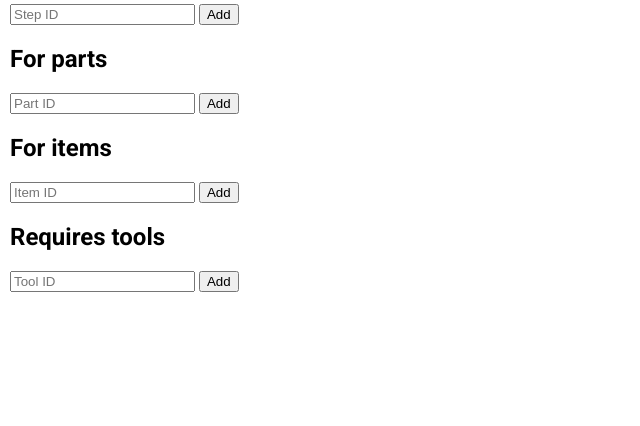
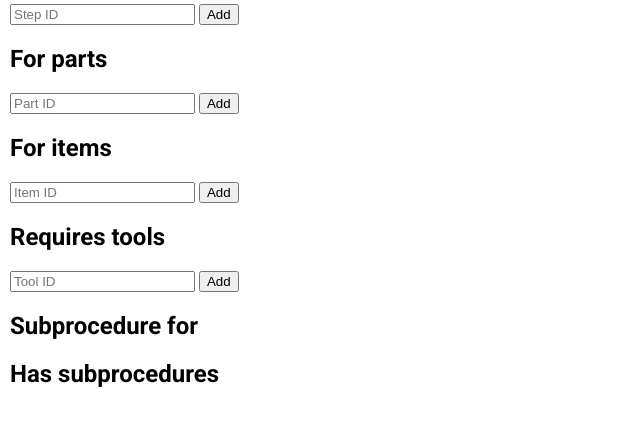
Before and after one commit to Semuca/CITS3005-Ontology-Web-App, a Flask app: template app/templates/procedure.html in a window 1280 px wide. Shown: the part 303-729 px from the top of the page, without its empty margins (0-640 px from the left). Run offline with Flask 3, Linux system fonts and the light colour scheme; the template is opened without the code that fills it, so the values that code supplies are empty; parts of the project's set-up code (start-up, migrations or seed data) failed here and were passed over.

Commit message:
feat: subprocedures in frontend

```diff
--- a/app/main/procedure_page.py
+++ b/app/main/procedure_page.py
@@ -21,6 +21,8 @@ def procedure_page(procedure: str) -> str:
     items = [Link(item, 'http://ifixthat.org/guideOf', parent_uri=procedure_instance.iri) for item in procedure_instance.guideOf if isinstance(item, ifixthat.Item)]
     parts = [Link(part, 'http://ifixthat.org/guideOf', parent_uri=procedure_instance.iri) for part in procedure_instance.guideOf if isinstance(part, ifixthat.Part)]
     tools = [Link(tool, 'http://ifixthat.org/requiresTool', parent_uri=procedure_instance.iri) for tool in procedure_instance.requiresTool]
+    super_procedures = [Link(super_procedure, None) for super_procedure in procedure_instance.subProcedureOf]
+    sub_procedures = [Link(sub, None) for sub in ifixthat.search(is_a=ifixthat.Procedure, subProcedureOf=procedure_instance)]
 
     steps = []
     for step in procedure_instance.hasStep:
@@ -32,4 +34,4 @@ def procedure_page(procedure: str) -> str:
     steps.sort(key=lambda x: x[0].order)
     steps = [Link(step_ref, 'http://ifixthat.org/hasStep', parent_uri=procedure_instance.iri, title=f"Step {index + 1}", subtitle=step_actions, images=step_images) for index, (step_ref, step_actions, step_images) in enumerate(steps)]
 
-    return render_template('procedure.html', errors=errors, uri=procedure_instance.iri, label=label, steps=steps, items=items, parts=parts, tools=tools)
+    return render_template('procedure.html', errors=errors, uri=procedure_instance.iri, label=label, steps=steps, items=items, parts=parts, tools=tools, super_procedures=super_procedures, sub_procedures=sub_procedures)
--- a/app/templates/procedure.html
+++ b/app/templates/procedure.html
@@ -52,5 +52,12 @@
 	<input type="number" placeholder="Tool ID" id="idInput" />
 	<button class="addLinkButton">Add</button>
 </div>
-{% with links=tools %} {% include "common/links.html" %} {% endwith %} {%
-endblock %}
+{% with links=tools %} {% include "common/links.html" %} {% endwith %}
+
+<h2>Subprocedure for</h2>
+{% with links=super_procedures %} {% include "common/links.html" %} {% endwith
+%}
+
+<h2>Has subprocedures</h2>
+{% with links=sub_procedures %} {% include "common/links.html" %} {% endwith %}
+{% endblock %}
```
